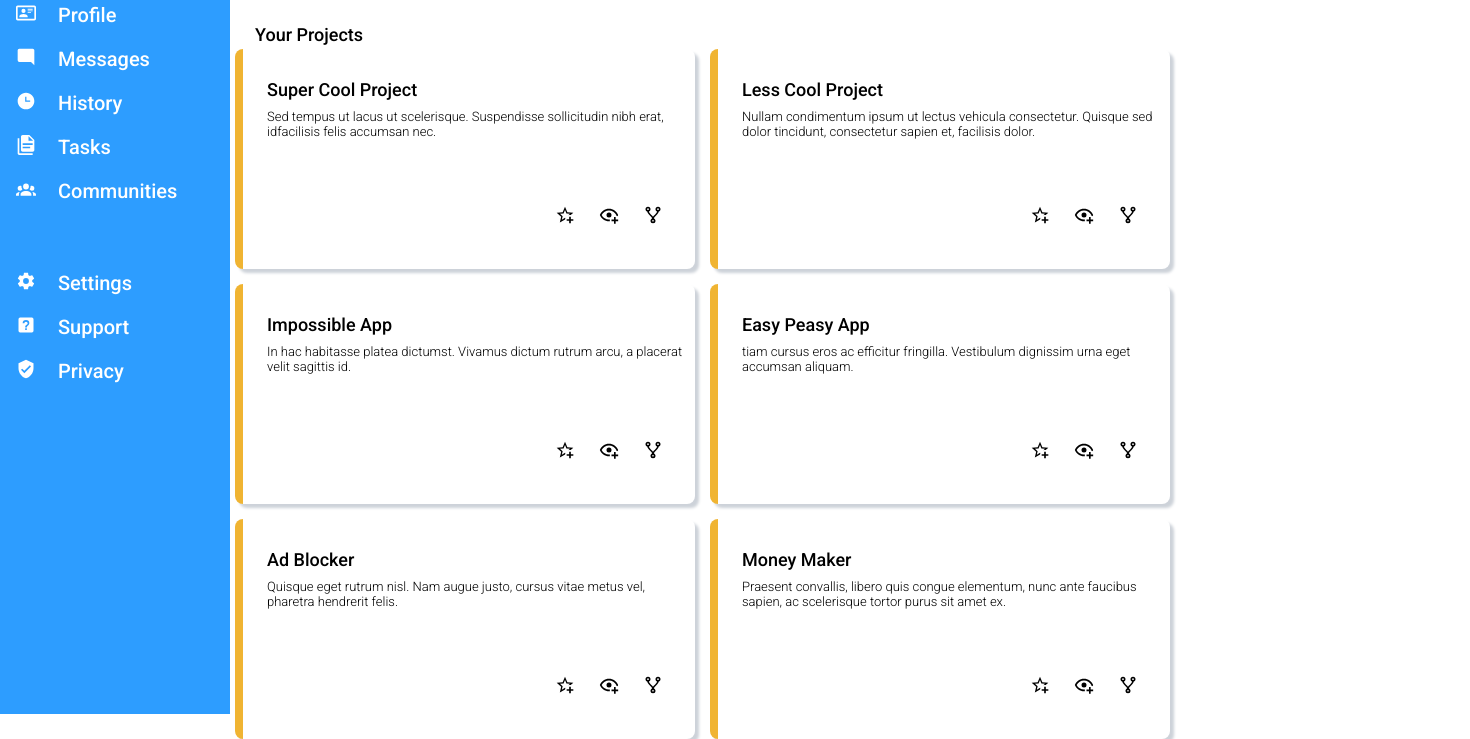
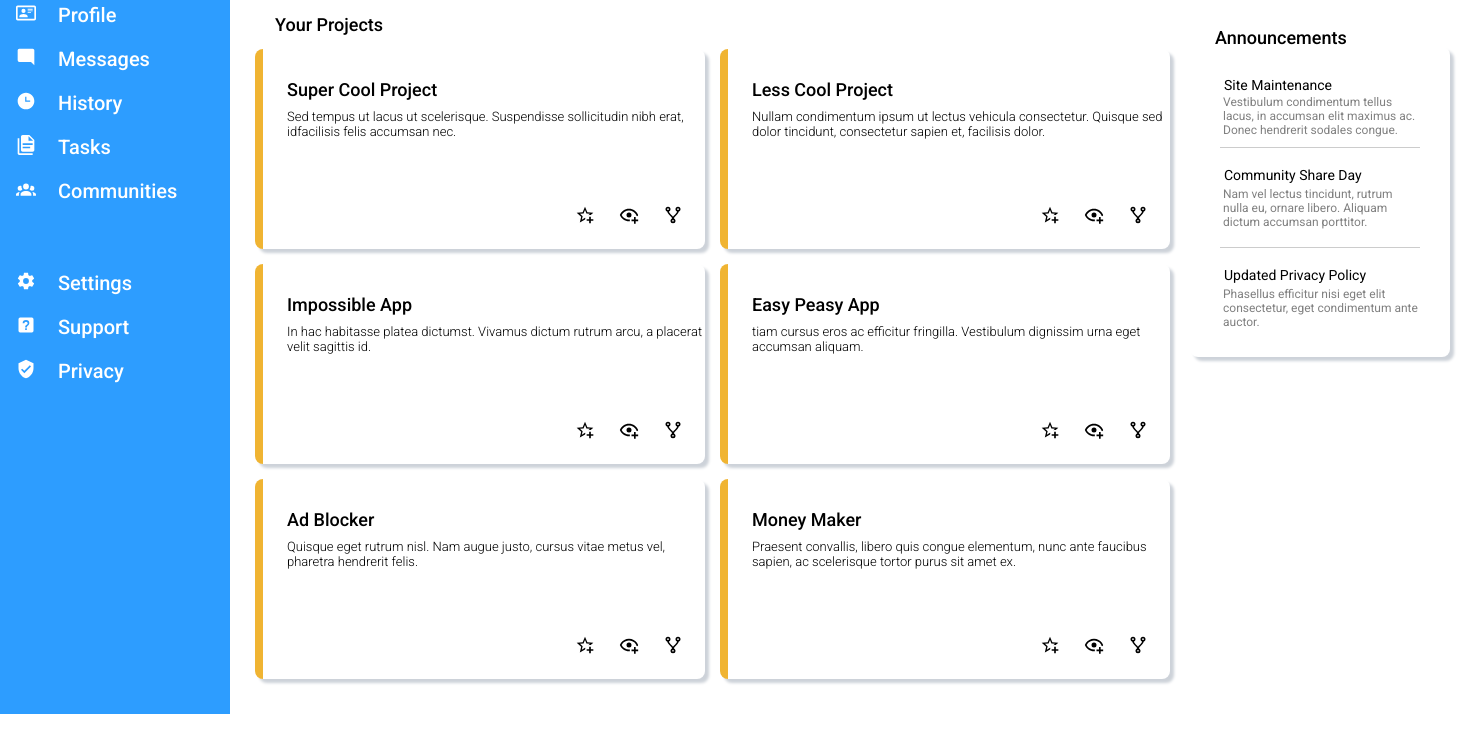
Before and after one commit to gmarav05/Admin-Dashboard, a plain HTML site: page index.html in a window 1280 px wide. Shown: the part 121-860 px from the top of the page, 1470 px wide, since content can reach past the window. After the commit the page ends 835 px from the top, so only its background shows below. Drawn offline with Linux system fonts and the light colour scheme.

Commit message:
right content half done

```diff
--- a/index.html
+++ b/index.html
@@ -9,6 +9,7 @@
     <link href="https://fonts.googleapis.com/css2?family=Roboto:ital,wght@0,100..900;1,100..900&display=swap" rel="stylesheet">
     <link rel="stylesheet" href="style.css">
 </head>
+
 <body>
 
     <div class="container">
@@ -309,19 +310,35 @@
 
             </div>
 
+        </div>
+
+
+        <div class="right">
+            <h5>Announcements</h5>
+
+            <div class="right-card">
+
+               <div class="item-1">
+                    <h5>Site Maintenance</h5>
+                    <p>Vestibulum condimentum tellus lacus, in accumsan elit maximus ac. Donec hendrerit sodales congue.</p>
+               </div>
+               <hr class="hr1"/>
+
+                <div class="item-2">
+                    <h5>Community Share Day</h5>
+                    <p>Nam vel lectus tincidunt, rutrum nulla eu, ornare libero. Aliquam dictum accumsan porttitor.</p>
+               </div>
+               <hr class="hr2"/>
+
+                <div class="item-3">
+                    <h5>Updated Privacy Policy</h5>
+                    <p>Phasellus efficitur nisi eget elit consectetur, eget condimentum ante auctor.</p>
+               </div>
 
 
 
 
-
-
-
-
-
-
-
-
-
+            </div>
 
 
 
@@ -332,8 +349,6 @@
 
 
 
-
-
     </div>
 
 
--- a/style.css
+++ b/style.css
@@ -193,7 +193,6 @@ li:hover {
     right: 280px;
 }
 
-
 .share {
     font-family: "Roboto";
     border: none;
@@ -208,10 +207,13 @@ li:hover {
     right: 160px;
 }
 
+/* Main content starts here */
+
 .content {
     display: grid;
-    grid-template-columns:  460px  460px;
-    grid-template-rows: 30px repeat(3, 220px) 30px;
+    grid-template-columns:  450px  450px;
+    grid-template-rows: 30px repeat(3, 200px) 30px;
+    padding-left: 20px;
     gap: 15px;
 }
 
@@ -220,7 +222,7 @@ li:hover {
     grid-row: 1/ 2;
     font-family: "Roboto";
     font-size: 18px;
-    padding-top: 20px;
+    padding-top: 10px;
     padding-left: 20px;
     font-weight: 500;
     align-items: end;
@@ -272,8 +274,6 @@ li:hover {
         padding: 10px;
     }
 }
-
-
 .card2 {
     display: grid;
     grid-template-columns: 20px 430px;
@@ -285,7 +285,6 @@ li:hover {
     grid-auto-flow: column;
 
 }
-
 
 .card2 > h5 {
     grid-column: 2 / 3;
@@ -320,3 +319,138 @@ li:hover {
         padding: 10px;
     }
 }
+
+
+/* Right content starts here */
+
+.right {
+  display: grid;
+  grid-template-columns:  935px 300px;
+  grid-template-rows: 20px 340px 340px;
+
+}
+
+.right > h5 {
+    grid-column: 2 / 2;
+    grid-row: 1/ 2;
+    font-family: "Roboto";
+    font-size: 18px;
+    margin-left: 0px;
+    margin-left: 25px;
+    padding-left: 20px;
+    font-weight: 500;
+    align-items: end;
+    align-content: center;
+}
+
+.right-card {
+    grid-column: 2 / 2;
+    width: 260px;
+    height: 310px;
+    display: grid;
+    grid-template-rows: 10px 90px 10px 90px 10px 90px;
+    grid-template-columns: 30px 200px 30px;
+    border-radius: 8px;
+    background-color: white;
+    border: width 2px; ;
+    border-color: black ;
+    box-shadow: #cdd2d9 4px 4px 3px;
+    justify-self: center;
+}
+
+.item-1 {
+    grid-row: 2/3;
+    grid-column: 2/3;
+    font-size: 12px;
+      text-align: left;
+}
+
+
+.item-1 > h5 {
+     font-family: "Roboto";
+    padding-left: 4px;
+    grid-row: 2/3;
+    grid-column: 2/3;
+    font-size: 14px;
+    padding-top: 20px;
+    padding-bottom: 2px;
+    font-weight: 400;
+}
+
+.right-card  p {
+     font-family: "Roboto";
+    margin-left: 3px;
+    color: gray;
+}
+
+
+.item-2 {
+    grid-row: 3/4;
+    grid-column: 2/3;
+    font-size: 12px;
+    text-align: left;
+}
+
+
+.item-2 > h5 {
+     font-family: "Roboto";
+    padding-left: 4px;
+    grid-row: 2/3;
+    grid-column: 2/3;
+    font-size: 14px;
+    padding-top: 20px;
+    padding-bottom: 4px;
+    font-weight: 400;
+}
+
+.right-card  p {
+     font-family: "Roboto";
+    margin-left: 3px;
+    color: gray;
+}
+
+
+.item-3 {
+    grid-row: 5/5;
+    grid-column: 2/3;
+    font-size: 12px;
+    text-align: left;
+}
+
+
+.item-3 > h5 {
+     font-family: "Roboto";
+    padding-left: 4px;
+    grid-row: 2/3;
+    grid-column: 2/3;
+    font-size: 14px;
+    padding-top: 20px;
+    padding-bottom: 4px;
+    font-weight: 400;
+}
+
+.right-card  p {
+     font-family: "Roboto";
+    margin-left: 3px;
+    color: gray;
+}
+
+.hr1 {
+    grid-row: 3/3;
+    grid-column: 2/3;
+    z-index: 1;
+    height: 1px;
+    border: 0;
+    border-top: 1px solid #ccc;
+    padding-top: 2px;
+}
+
+.hr2 {
+    grid-row: 5/6;
+    grid-column: 2/3;
+    z-index: 1;
+    height: 1px;
+    border: 0;
+    border-top: 1px solid #ccc;
+    padding-top: 2px;
+}
```
